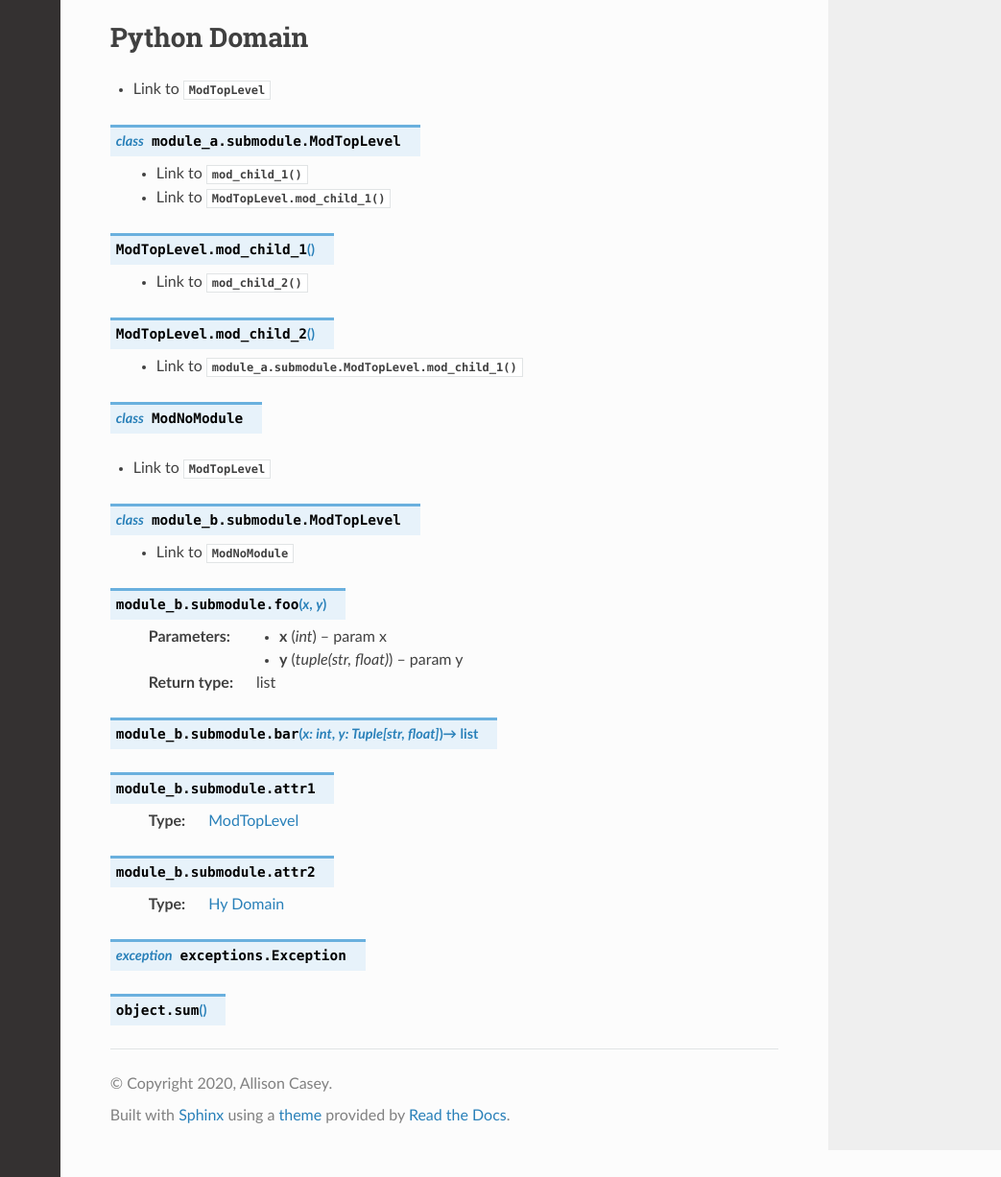
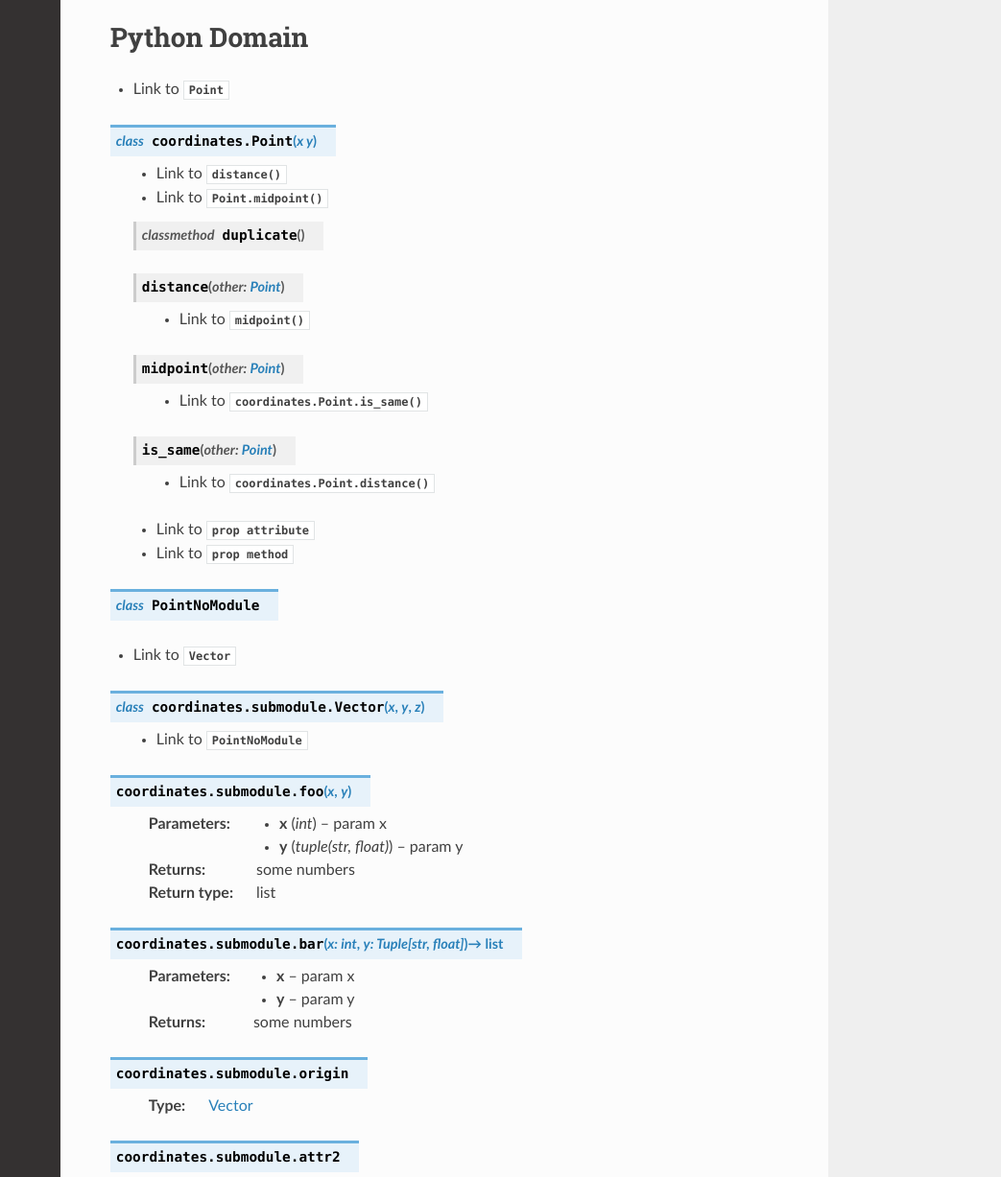
Before and after one commit to hylang/sphinxcontrib-hydomain, a Sphinx documentation site: the page built from doc/source/index.rst, in a window 1280 px wide and 1400 px high, scrolled down 1925 px, cut to the strip 173-1400 px from the top of the window. Shown: the whole strip at 96% size, without its empty margins (237-1280 px from the left). Built offline with Sphinx 7.4.7 and the Read the Docs theme 2.0.0, drawn with Linux system fonts in a browser that asks for light colours; cross-references to code outside the pages are shown as plain code; some of the changed text lies outside the part shown.

Commit message:
classmethod

```diff
--- a/doc/source/index.rst
+++ b/doc/source/index.rst
@@ -13,6 +13,9 @@
 
    * Link to :hy:meth:`distance`
    * Link to :hy:meth:`Point.midpoint`
+
+
+   .. hy:classmethod:: (duplicate)
 
    .. hy:method:: (distance [^Point other])
 
@@ -80,40 +83,47 @@
 
 Python Domain
 ^^^^^^^^^^^^^^^
-.. py:module:: module_a.submodule
 
-* Link to :py:class:`ModTopLevel`
+.. py:module:: coordinates
 
-.. py:class:: ModTopLevel
+* Link to :py:class:`Point`
 
-    * Link to :py:meth:`mod_child_1`
-    * Link to :py:meth:`ModTopLevel.mod_child_1`
+.. py:class:: Point(x y)
 
-.. py:method:: ModTopLevel.mod_child_1
+   * Link to :py:meth:`distance`
+   * Link to :py:meth:`Point.midpoint`
 
-    * Link to :py:meth:`mod_child_2`
+   .. py:classmethod:: duplicate()
 
-.. py:method:: ModTopLevel.mod_child_2
+   .. py:method:: distance(other: Point)
 
-    * Link to :py:meth:`module_a.submodule.ModTopLevel.mod_child_1`
+      * Link to :py:meth:`midpoint`
 
-.. py:method:: ModTopLevel.prop
-   :property:
+   .. py:method:: midpoint(other: Point)
 
-   * Link to :py:attr:`prop attribute <.prop>`
-   * Link to :py:meth:`prop method <.prop>`
+      * Link to :py:meth:`coordinates.Point.is_same`
+
+   .. py:method:: is_same(other: Point)
+
+      * Link to :py:meth:`coordinates.Point.distance`
+
+   .. py:method:: distance_to_origin
+      :property:
+
+   * Link to :py:attr:`prop attribute <.distance_to_origin>`
+   * Link to :py:meth:`prop method <.distance_to_origin>`
 
 .. py:currentmodule:: None
 
-.. py:class:: ModNoModule
+.. py:class:: PointNoModule
 
-.. py:module:: module_b.submodule
+.. py:module:: coordinates.submodule
 
-* Link to :py:class:`ModTopLevel`
+* Link to :py:class:`Vector`
 
-.. py:class:: ModTopLevel
+.. py:class:: Vector(x, y, z)
 
-    * Link to :py:class:`ModNoModule`
+   * Link to :py:class:`PointNoModule`
 
 .. py:function:: foo(x, y)
 
@@ -121,13 +131,19 @@
    :type  x: int
    :param y: param y
    :type  y: tuple(str, float)
+   :returns: some numbers
    :rtype:   list
+
 
 .. py:function:: bar(x: int, y: Tuple[str, float]) -> list
 
-.. py:attribute:: attr1
+   :param x: param x
+   :param y: param y
+   :returns: some numbers
 
-   :type: ModTopLevel
+.. py:attribute:: origin
+
+   :type: Vector
 
 .. py:attribute:: attr2
 
```
Also changed, not shown: other parts of doc/source/index.rst (+3 -1 lines), 1 other file.
